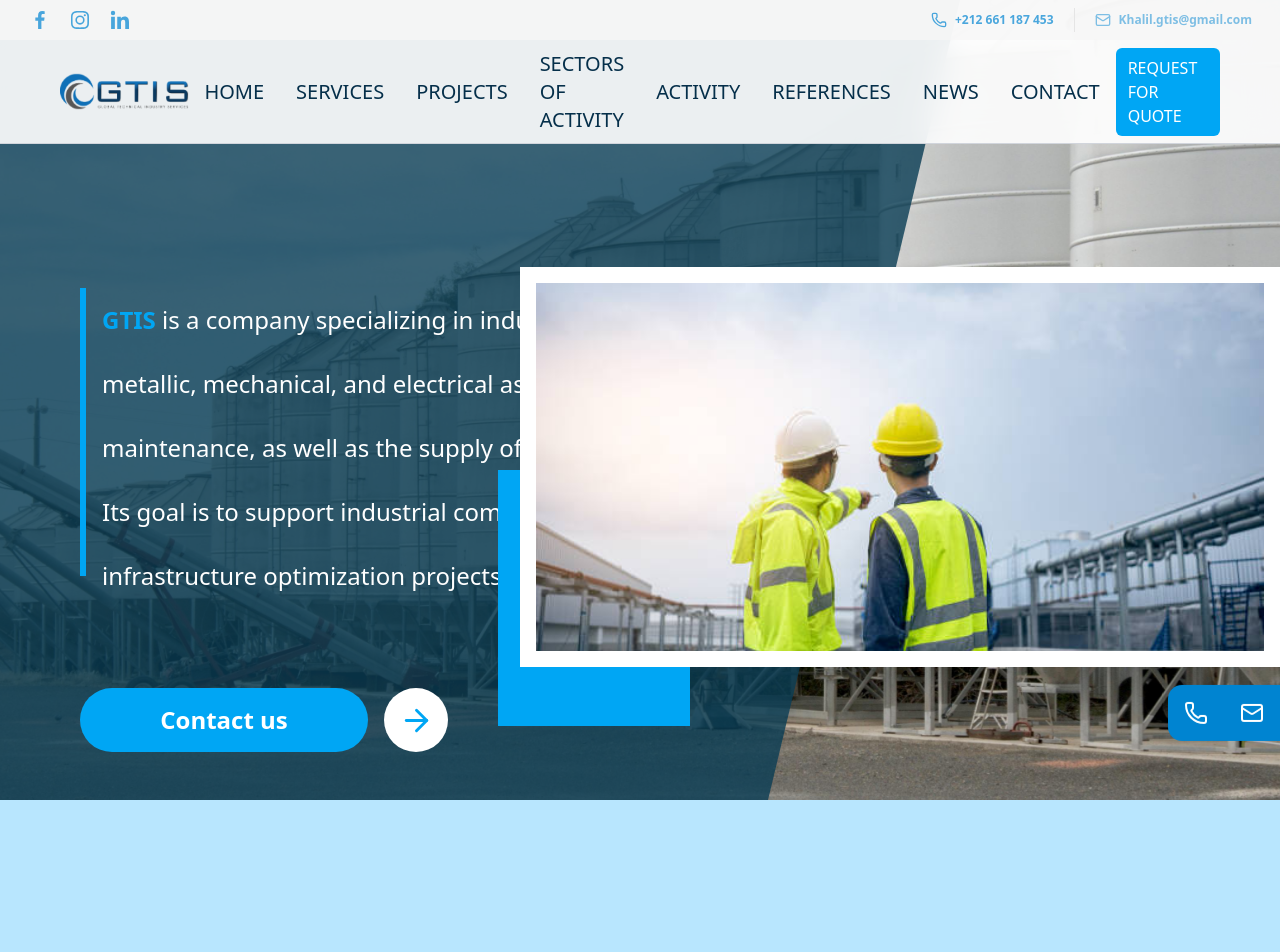
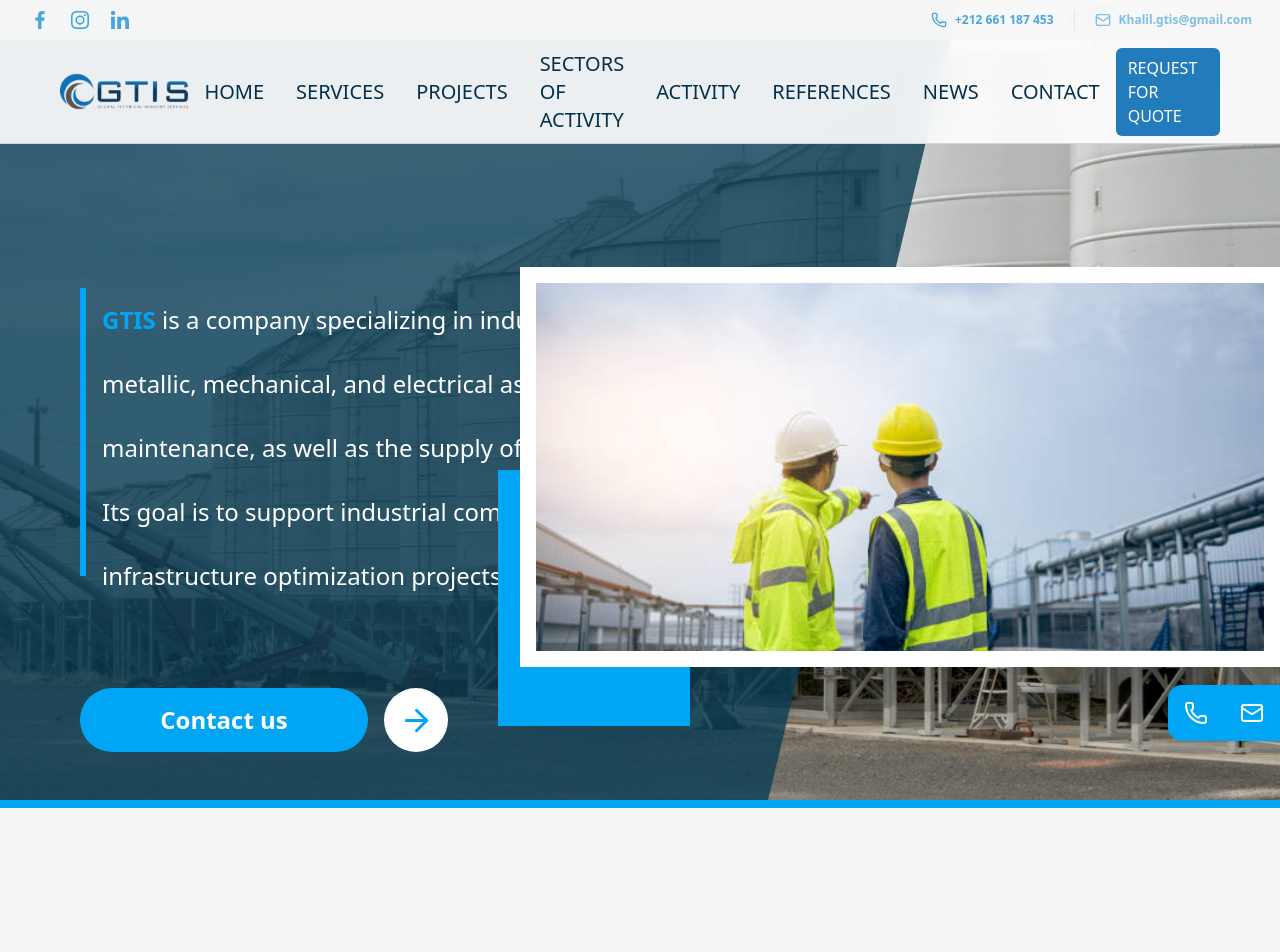
Before and after one commit to Nouher/GTIS, a Next.js app: page / in a window 1280 px wide. Shown: the top 952 px of the page. Built offline with nearby package versions, Linux system fonts and the light colour scheme.

Commit message:
home page

```diff
--- a/Components/ContactGroup.tsx
+++ b/Components/ContactGroup.tsx
@@ -4,9 +4,9 @@ import React from 'react'
 
 export default function ContactGroup() {
   return (
-    <div className='fixed top-[87%] right-0 z-40  flex  justify-between items-center animate-bounce'>
-        <Link href='#' className='bg-sky-600 text-white py-4 px-4 rounded-l-xl hover:scale-90 transition'><PhoneIcon/></Link>
-        <Link href='#' className='bg-sky-600 text-white py-4 px-4 hover:scale-90 transition'><MailIcon/></Link>
+    <div className='fixed top-[87%] right-0 z-40  flex  justify-between items-center animate-bounce shadow'>
+        <Link href='#' className='bg-sky-500 text-white py-4 px-4 rounded-l-xl hover:scale-90 transition'><PhoneIcon/></Link>
+        <Link href='#' className='bg-sky-500 text-white py-4 px-4 hover:scale-90 transition'><MailIcon/></Link>
     </div>
   )
 }
--- a/Components/Navbar.tsx
+++ b/Components/Navbar.tsx
@@ -24,7 +24,7 @@ export default function Navbar() {
         <li className="relative px-4 text-sky-950 hover:text-[#0F71B7] transition"><Link href='contact'>Contact</Link></li>
        </ul>
 
-       <Link href='quet' className=" bg-sky-500 text-white z-50 px-3 py-2 rounded-sm">
+       <Link href='quet' className=" bg-[#0E70B6] text-white z-50 px-3 py-2 rounded-sm animate-pulse ">
           REQUEST FOR QUOTE
        </Link>
 
--- a/app/page.tsx
+++ b/app/page.tsx
@@ -39,7 +39,8 @@ export default function Home() {
           {/* <Wave className="w-2/3 h-auto absolute bottom-0 right-0 transform "/>
           <Wave className="w-1/3 h-auto absolute bottom-0 left-0 transform scale-x-[-1]"/> */}
         </section>
-        <div className="bg-sky-200 w-full h-50">
+        <div className="h-2 bg-sky-500 w-full"/>
+        <div className="bg-gray-100 w-full h-50">
 
         </div>
         <section className="h-screen"></section>
```
